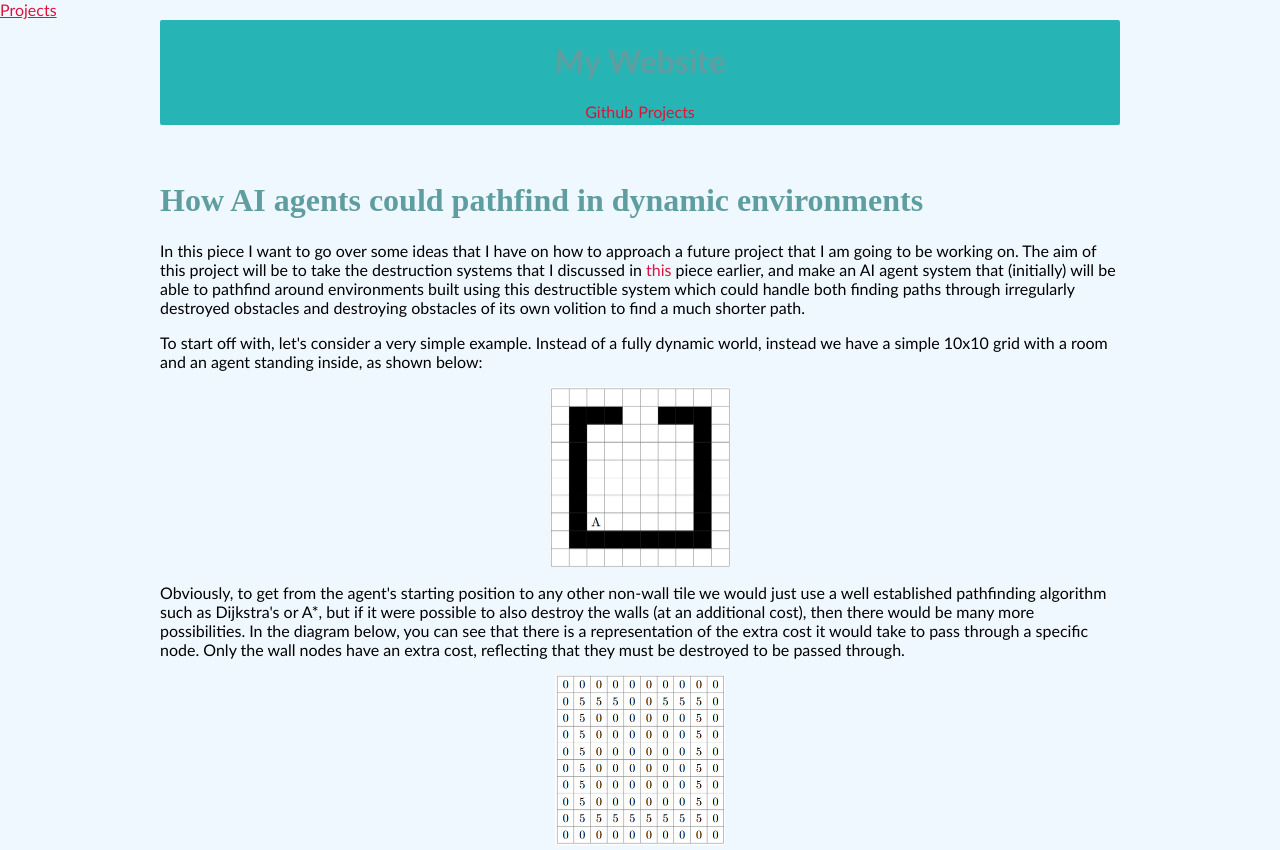
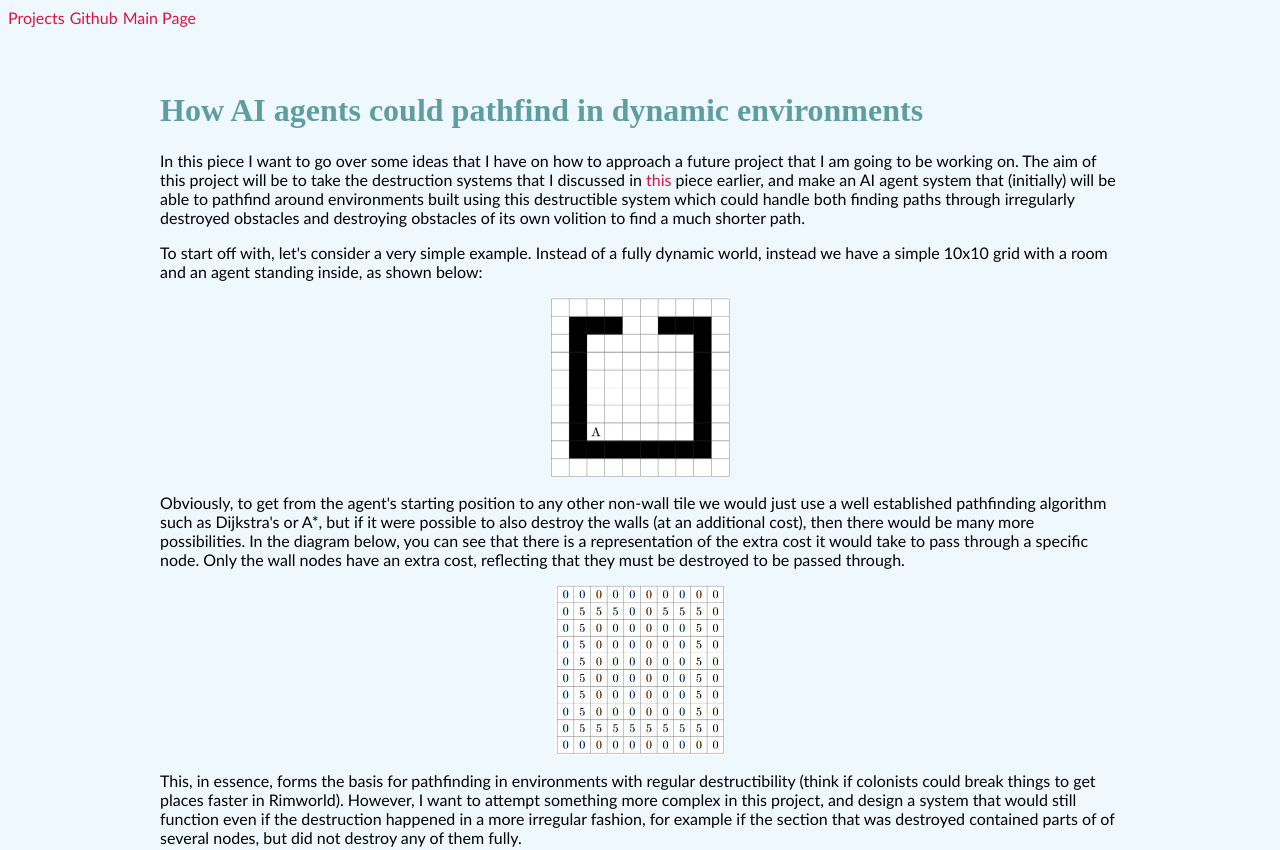
Before and after one commit to smavanat/smavanat.github.io, a plain HTML site: page urss.html in a window 1280 px wide. Shown: the top 850 px of the page. Drawn offline with Linux system fonts and the light colour scheme.

Commit message:
Updated website

```diff
--- a/urss.html
+++ b/urss.html
@@ -6,17 +6,16 @@
         <link rel="stylesheet" href="/static/css/style.css">
     </head>
     <body>
-        <a href = "projects">Projects</a>
+        <div class="left-title">
+            <div style="display: flex; flex-direction: column;">
+                <div style="display: flex; justify-content: center; gap:5px">
+                    <a href="projects.html">Projects</a>
+                    <a href="https://github.com/smavanat">Github</a>
+                    <a href="index.html">Main Page</a>
+                </div>
+            </div>
+        </div><br><br>
         <div class="maintext">
-            <div class="title">
-                <div style="display: flex; flex-direction: column;">
-                    <a id = "title-link" href="index.html"><h1>My Website</h1></a>
-                    <div style="display: flex; justify-content: center; gap:5px">
-                        <a href="https://github.com/smavanat">Github</a>
-                        <a href="projects.html">Projects</a>
-                    </div>
-                </div>
-            </div><br><br>
             <h1>How AI agents could pathfind in dynamic environments</h1>
             <p>
                 In this piece I want to go over some ideas that I have on how to approach a future project that I am going to be working on.
```
Also changed, not shown: index.html (+1 -1 lines), monogame.html (+3 -3 lines), projects.html (+2 -3 lines), sdl.html (+12 -3 lines).
